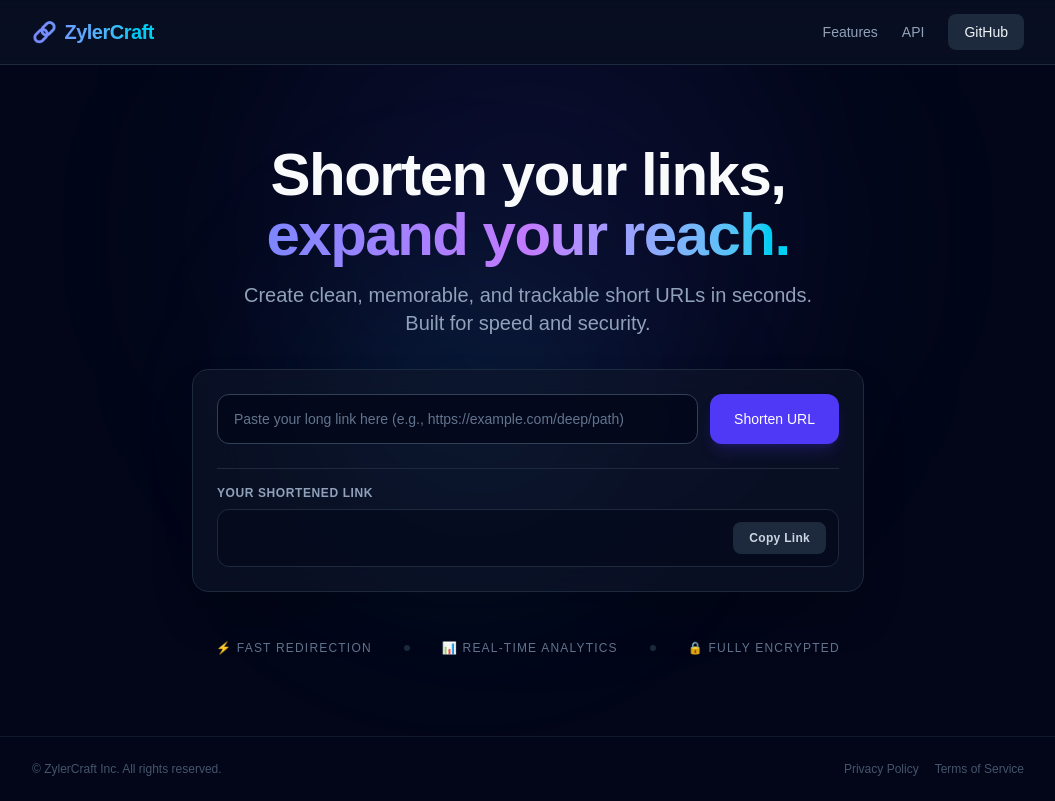
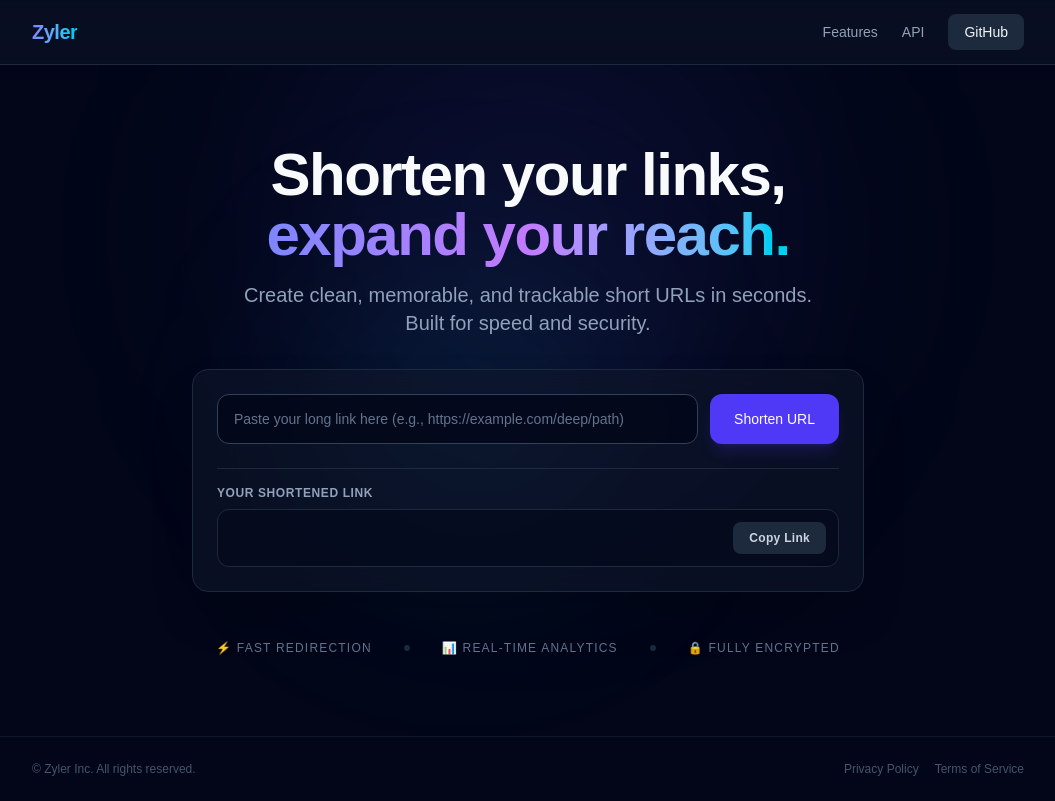
Before and after one commit to okoloemeka37/FrontendURL, a Next.js app: page / in a window 1280 px wide. Shown: the whole page, without its empty margins (112-1167 px from the left). Built offline with nearby package versions, Linux system fonts and the light colour scheme.

Commit message:
slug update

```diff
--- a/app/[slug]/page.jsx
+++ b/app/[slug]/page.jsx
@@ -1,7 +1,7 @@
 // app/[slug]/page.tsx
 import { permanentRedirect } from "next/navigation";
 
-
+import Link from "next/link";
 
 export default async function RedirectPage({ params }) {
   const { slug } = await params;
@@ -26,8 +26,20 @@ export default async function RedirectPage({ params }) {
 
   // Fallback if the slug wasn't found or the API failed
   return (
-    <div className="flex h-screen items-center justify-center bg-slate-950 text-slate-200">
-      <p>Link not found or has expired.</p>
+   <div className="flex h-screen flex-col items-center justify-center bg-slate-950 px-4 text-center text-slate-200">
+    <div className="mb-4 flex h-12 w-12 items-center justify-center rounded-full bg-red-500/10 text-red-400 border border-red-500/20 text-xl font-bold">
+      !
     </div>
+    <h1 className="text-xl font-semibold text-slate-100">Link Lost in Space</h1>
+    <p className="mt-1 text-sm text-slate-400 max-w-sm">
+      This link doesn't exist, has expired, or the clips were cleared out.
+    </p>
+    <Link
+      href="/"
+      className="mt-6 rounded-lg bg-emerald-500 px-4 py-2 text-sm font-medium text-slate-950 hover:bg-emerald-400 transition-colors shadow-lg shadow-emerald-500/10"
+    >
+      Create Your Own Link
+    </Link>
+  </div>
   );
 }
--- a/app/page.js
+++ b/app/page.js
@@ -55,13 +55,12 @@ const clipSubmit=async() => {
       <header className="border-b border-slate-800 bg-slate-900/50 backdrop-blur-md sticky top-0 z-50">
         <div className="max-w-5xl mx-auto px-4 h-16 flex items-center justify-between">
           <div className="flex items-center space-x-2 font-bold text-xl tracking-tight bg-gradient-to-r from-indigo-400 to-cyan-400 bg-clip-text text-transparent">
-            <span>🔗</span>
-            <span>ZylerCraft</span>
+            <span>Zyler</span>
           </div>
           <nav className="flex items-center space-x-6 text-sm font-medium text-slate-400">
             <a href="#features" className="hover:text-slate-200 transition-colors">Features</a>
             <a href="#api" className="hover:text-slate-200 transition-colors">API</a>
-            <a href="https://github.com" target="_blank" rel="noreferrer" className="bg-slate-800 hover:bg-slate-700 text-slate-100 px-4 py-2 rounded-lg transition-all">
+            <a href="https://github.com/okoloemeka37" target="_blank" rel="noreferrer" className="bg-slate-800 hover:bg-slate-700 text-slate-100 px-4 py-2 rounded-lg transition-all">
               GitHub
             </a>
           </nav>
@@ -141,7 +140,7 @@ const clipSubmit=async() => {
       {/* Footer */}
       <footer className="border-t border-slate-900 bg-slate-950 text-slate-600 text-xs py-6">
         <div className="max-w-5xl mx-auto px-4 flex flex-col sm:flex-row items-center justify-between gap-4">
-          <div>&copy; ZylerCraft Inc. All rights reserved.</div>
+          <div>&copy; Zyler Inc. All rights reserved.</div>
           <div className="flex space-x-4">
             <a href="#privacy" className="hover:text-slate-400 transition-colors">Privacy Policy</a>
             <a href="#terms" className="hover:text-slate-400 transition-colors">Terms of Service</a>
```
